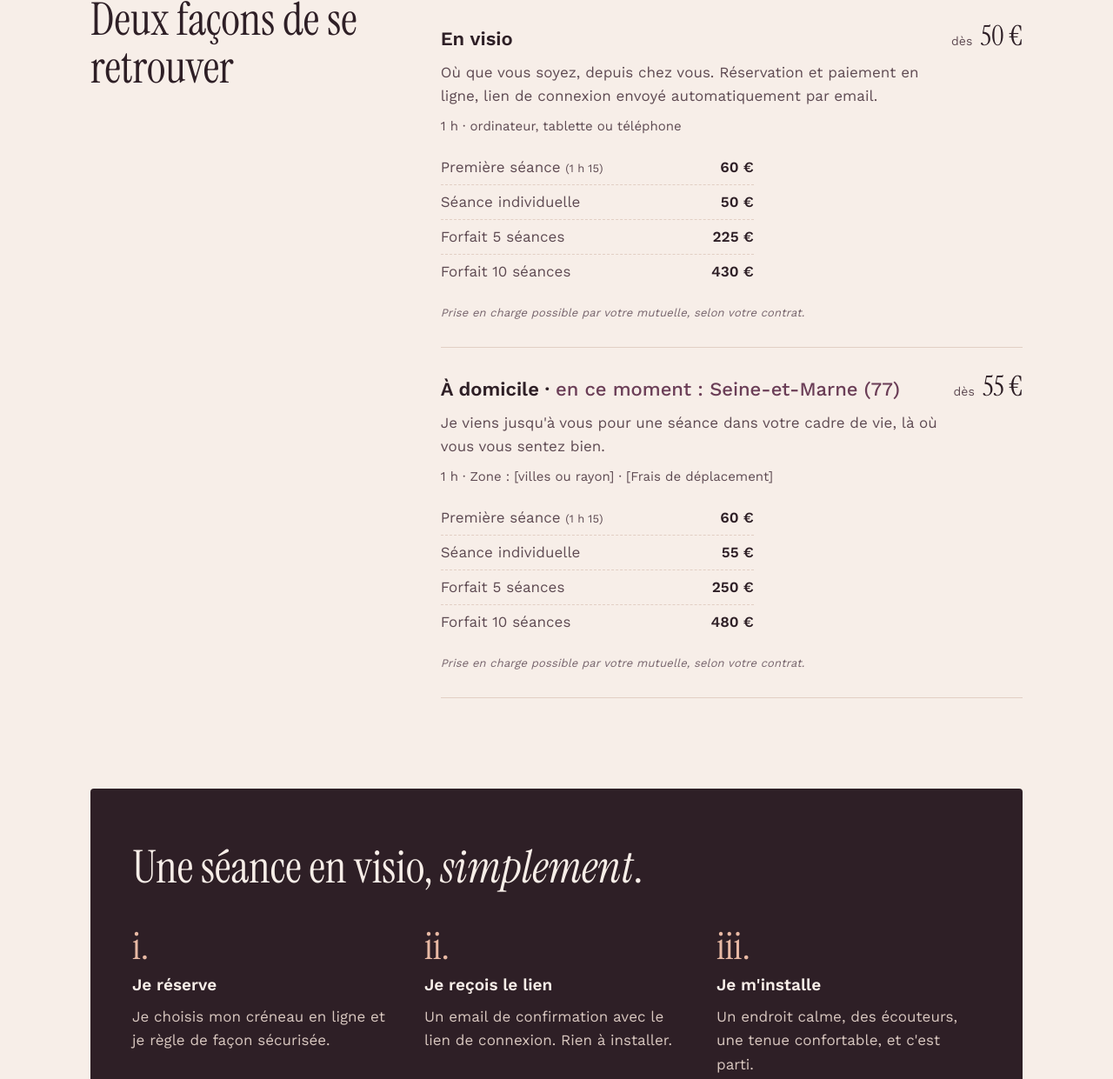
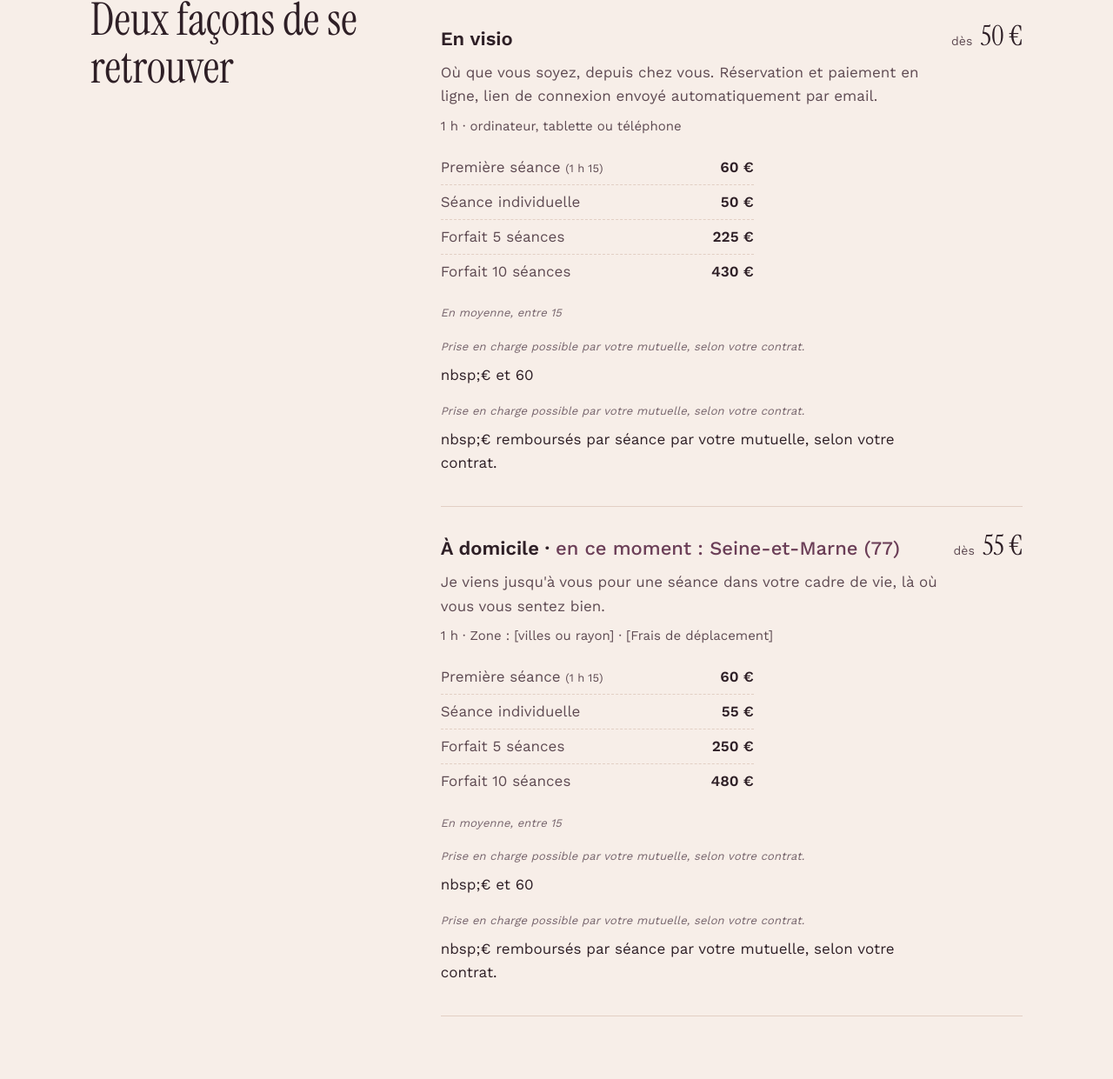
Before and after one commit to lucilesallenave/site-sophrologue, a plain HTML site: page index.html in a window 1280 px wide. Shown: the part 1107-2348 px from the top of the page at 87% size. Drawn offline with nearby package versions, Linux system fonts and the light colour scheme; no server answers.

Commit message:
Mention mutuelle : 15 à 60 € remboursés en moyenne
Co-Authored-By: Claude Opus 5.5 <noreply@anthropic.com>
Claude-Session: https://claude.ai/code/session_01BtxQF1CXEQLRAW2bq3qfNP

```diff
--- a/index.html
+++ b/index.html
@@ -79,7 +79,7 @@
             <div><dt>Forfait 5 séances</dt><dd>225 €</dd></div>
             <div><dt>Forfait 10 séances</dt><dd>430 €</dd></div>
           </dl>
-          <p class="mutuelle">Prise en charge possible par votre mutuelle, selon votre contrat.</p>
+          <p class="mutuelle">En moyenne, entre 15<p class="mutuelle">Prise en charge possible par votre mutuelle, selon votre contrat.</p>nbsp;€ et 60<p class="mutuelle">Prise en charge possible par votre mutuelle, selon votre contrat.</p>nbsp;€ remboursés par séance par votre mutuelle, selon votre contrat.</p>
         </div>
         <p class="seance__prix"><span class="seance__des">dès</span> 50 €</p>
       </article>
@@ -94,7 +94,7 @@
             <div><dt>Forfait 5 séances</dt><dd>250 €</dd></div>
             <div><dt>Forfait 10 séances</dt><dd>480 €</dd></div>
           </dl>
-          <p class="mutuelle">Prise en charge possible par votre mutuelle, selon votre contrat.</p>
+          <p class="mutuelle">En moyenne, entre 15<p class="mutuelle">Prise en charge possible par votre mutuelle, selon votre contrat.</p>nbsp;€ et 60<p class="mutuelle">Prise en charge possible par votre mutuelle, selon votre contrat.</p>nbsp;€ remboursés par séance par votre mutuelle, selon votre contrat.</p>
         </div>
         <p class="seance__prix"><span class="seance__des">dès</span> 55 €</p>
       </article>
```
